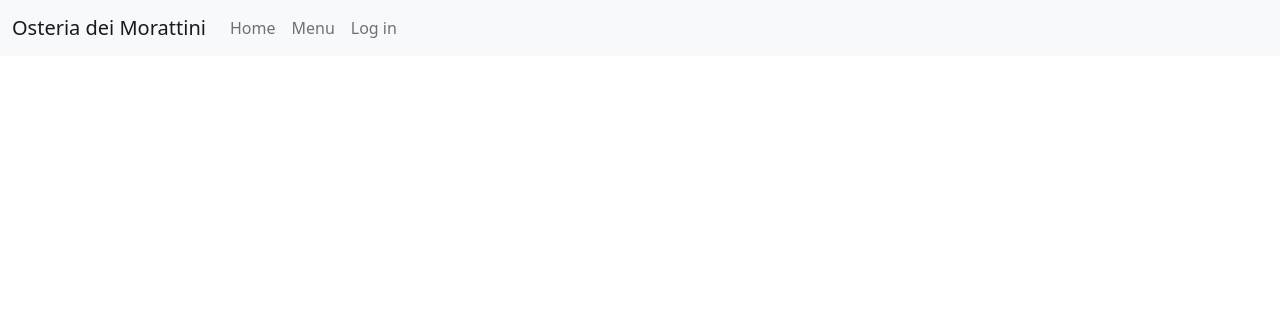
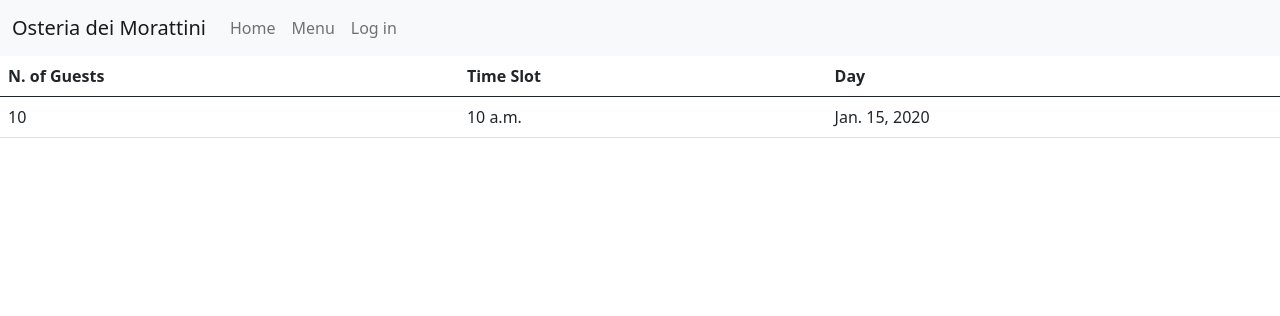
Before and after one commit to latorreandrea/Osteria-dei-Morattini, a Django app: template templates/reservations.html in a window 1280 px wide. Shown: the top 316 px of the page. Run offline with Django 3.2, Linux system fonts and the light colour scheme; the template is opened without the code that fills it: values that come from a table or form of the project are taken from there, others are empty; tables that the repository leaves empty hold one stand-in row (values such as "Sample post"); parts of the project's set-up code (start-up, migrations or seed data) failed here and were passed over.

Commit message:
set the list of reservation in reservationshtml

```diff
--- a/booking/urls.py
+++ b/booking/urls.py
@@ -5,4 +5,5 @@ from . import views
 
 urlpatterns = [
     path('', views.index, name='index'),
+    path('reservations', views.user_reservation, name='reservations'),
 ] + static(settings.MEDIA_URL, document_root=settings.MEDIA_ROOT)
--- a/osteria/urls.py
+++ b/osteria/urls.py
@@ -16,11 +16,12 @@ Including another URLconf
 from django.contrib import admin
 from django.urls import path, include
 from booking.views import index
+from booking import urls as booking_url
 
 
 urlpatterns = [
     path('admin/', admin.site.urls),
     path('', index, name='index'),
     path('accounts/', include('allauth.urls')),
-
+    path('bookings/', include(booking_url))
 ]
--- a/templates/base.html
+++ b/templates/base.html
@@ -28,7 +28,7 @@
 
                     {% if user.is_authenticated %}
 
-                    <a class="nav-link" href="#">My Reservations</a>
+                    <a class="nav-link" href="{% url 'reservations'%}">My Reservations</a>
                     <a class="nav-link" href="{% url 'account_logout' %}">Log out</a>
 
                     {% else %}
--- a/templates/messages.html
+++ b/templates/messages.html
@@ -15,7 +15,7 @@
     </symbol>
 </svg>
 
-<div class="alert alert-success d-flex align-items-center" role="alert">
+<div class="close bs alert alert-success d-flex align-items-center" role="alert">
     <svg class="bi flex-shrink-0 me-2" width="24" height="24" role="img" aria-label="Success:">
         <use xlink:href="#check-circle-fill" /></svg>
     <div>
--- a/templates/reservations.html
+++ b/templates/reservations.html
@@ -3,15 +3,25 @@
 
 {% block content %}
 
-{% if user.is_authenticated %}
-{{ form.date }}
+<table class="table">
+    <thead>
+        <tr>
+            <th scope="col">N. of Guests</th>
+            <th scope="col">Time Slot</th>
+            <th scope="col">Day</th>
+        </tr>
+    </thead>
 
-<script>
-    $(function () {
-        $("#id_date").datetimepicker({
-            format: 'd/m/Y H:i',
-        });
-    });
-</script>
-{% endif %}
+    <tbody>
+        {% for bookings in user_booking_list %}
+        <tr>
+            <td>{{bookings.party_size}}</td>
+            <td>{{bookings.time}}</td>
+            <td>{{bookings.date}}</td>
+        </tr>
+        {% endfor%}
+    </tbody>
+</table>
+
+
 {% endblock %}
```
Also changed, not shown: booking/views.py (+12 -4 lines).
